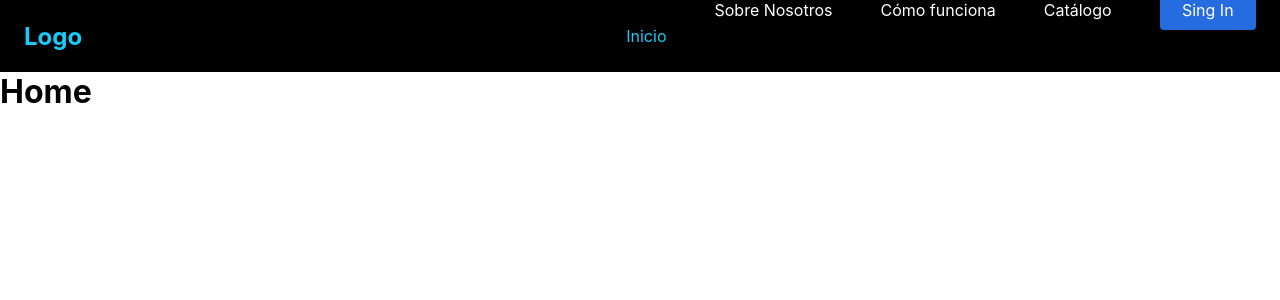
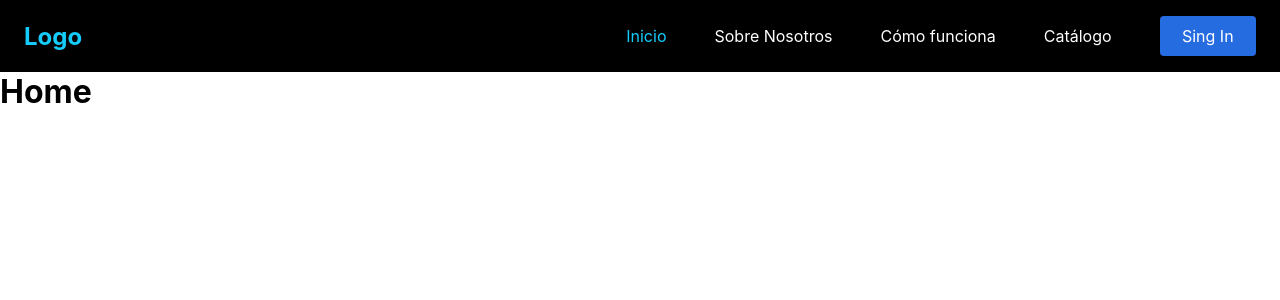
Before and after one commit to Black-And-White-Solutions/victoria-gg, a React (Create React App) app: page / in a window 1280 px wide. Shown: the top 300 px of the page. Built offline with nearby package versions, Linux system fonts and the light colour scheme.

Commit message:
Work in navbar

```diff
--- a/package.json
+++ b/package.json
@@ -13,7 +13,6 @@
     "@types/react-router-dom": "^5.1.8",
     "@types/styled-components": "^5.1.12",
     "eslint-config-prettier": "^8.3.0",
-    "husky": "^7.0.1",
     "lint-staged": "^11.1.2",
     "prettier": "^2.3.2",
     "react": "^17.0.2",
@@ -82,6 +81,7 @@
     "eslint-plugin-import": "^2.24.1",
     "eslint-plugin-node": "^11.1.0",
     "eslint-plugin-promise": "^5.1.0",
-    "eslint-plugin-react": "^7.24.0"
+    "eslint-plugin-react": "^7.24.0",
+    "husky": "^7.0.2"
   }
 }
--- a/src/components/Navbar/NavbarElements.tsx
+++ b/src/components/Navbar/NavbarElements.tsx
@@ -5,14 +5,14 @@ import { size } from '../../assets/mediaSizes';
 const { tablet, desktopM } = size;
 
 export const NavBar = styled.nav`
+  position: sticky;
+  z-index: 10;
+  top: 0;
+  display: flex;
   height: 4.5rem;
-  position: sticky;
-  display: flex;
-  background: #000;
-  top: 0;
   justify-content: space-between;
   padding: 0.5rem calc((100vw - ${desktopM}) / 2);
-  z-index: 10;
+  background: #000;
 
   @media screen and (max-width: ${tablet}) {
     transition: 0.8s all ease;
@@ -20,12 +20,12 @@ export const NavBar = styled.nav`
 `;
 
 export const NavLink = styled(Link)`
-  color: #fff;
   display: flex;
   align-items: center;
+  padding: 0 1.5rem;
+  color: #fff;
+  cursor: pointer;
   text-decoration: none;
-  padding: 0 1.5rem;
-  cursor: pointer;
 
   &.active {
     color: #15cdfc;
@@ -36,22 +36,23 @@ export const MobileIcon = styled.div`
   display: none;
 
   @media screen and (max-width: ${tablet}) {
-    display: block;
     position: absolute;
     top: 0;
     right: 0;
-    transform: translate(-100%, 75%);
+    display: block;
+    color: #fff;
+    cursor: pointer;
     font-size: 1.8rem;
-    cursor: pointer;
+    transform: translate(-100%, 60%);
   }
 `;
 
 export const NavMenu = styled.ul`
   display: flex;
   align-items: center;
+  margin-right: 1.5rem;
   list-style: none;
   text-align: center;
-  margin-right: 1.5rem;
 
   @media screen and (max-width: ${tablet}) {
     display: none;
@@ -59,24 +60,27 @@ export const NavMenu = styled.ul`
 `;
 
 export const NavItem = styled.li`
-  height: 4.5rem;
+  display: flex;
+  height: 100%;
+  align-items: center;
+  justify-content: center;
 `;
 
 export const NavBtnLink = styled(Link)`
+  padding: 0.6rem 1.4rem;
+  border: none;
+  margin-left: 1.5rem;
+  background: #256ce1;
   border-radius: 0.25rem;
-  background: #256ce1;
-  padding: 0.6rem 1.4rem;
-  margin-left: 1.5rem;
   color: #fff;
-  border: none;
+  cursor: pointer;
   outline: none;
-  cursor: pointer;
+  text-decoration: none;
   transition: all 0.2s ease-in-out;
-  text-decoration: none;
 
   &.hover {
-    transition: all 0.2s ease-in-out;
     background: #fff;
     color: #010686;
+    transition: all 0.2s ease-in-out;
   }
 `;
--- a/src/components/Navbar/Navigationbar.tsx
+++ b/src/components/Navbar/Navigationbar.tsx
@@ -31,9 +31,11 @@ const NavigationBar: VoidFunctionComponent = () => {
           <FaBars />
         </MobileIcon>
         <NavMenu>
-          <NavLink to="/" exact>
-            Inicio
-          </NavLink>
+          <NavItem>
+            <NavLink to="/" exact>
+              Inicio
+            </NavLink>
+          </NavItem>
           <NavItem>
             <NavLink to="/about">Sobre Nosotros</NavLink>
           </NavItem>
```
Also changed, not shown: 1 other file (tests, documents, lock files or other folders).
